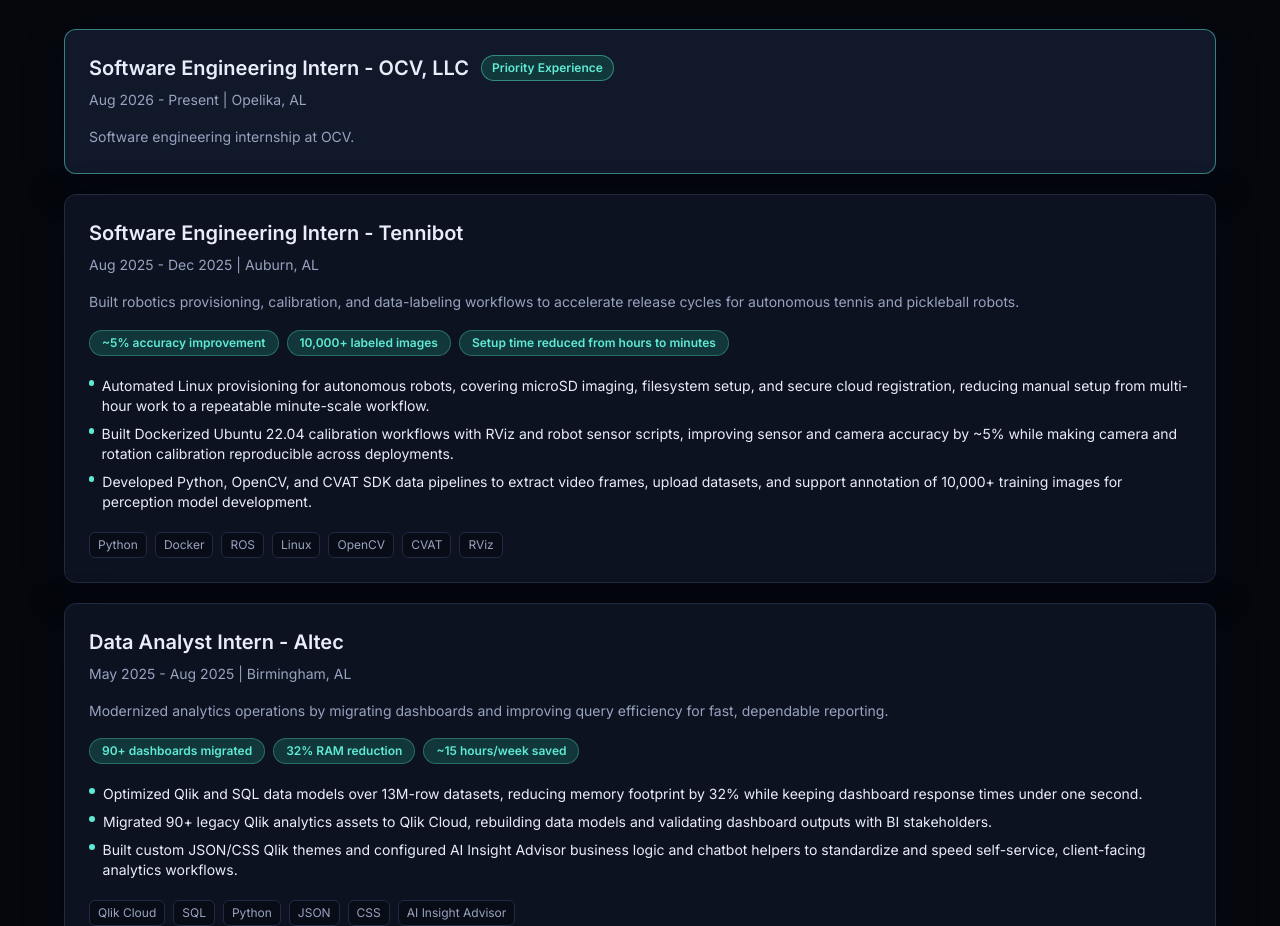
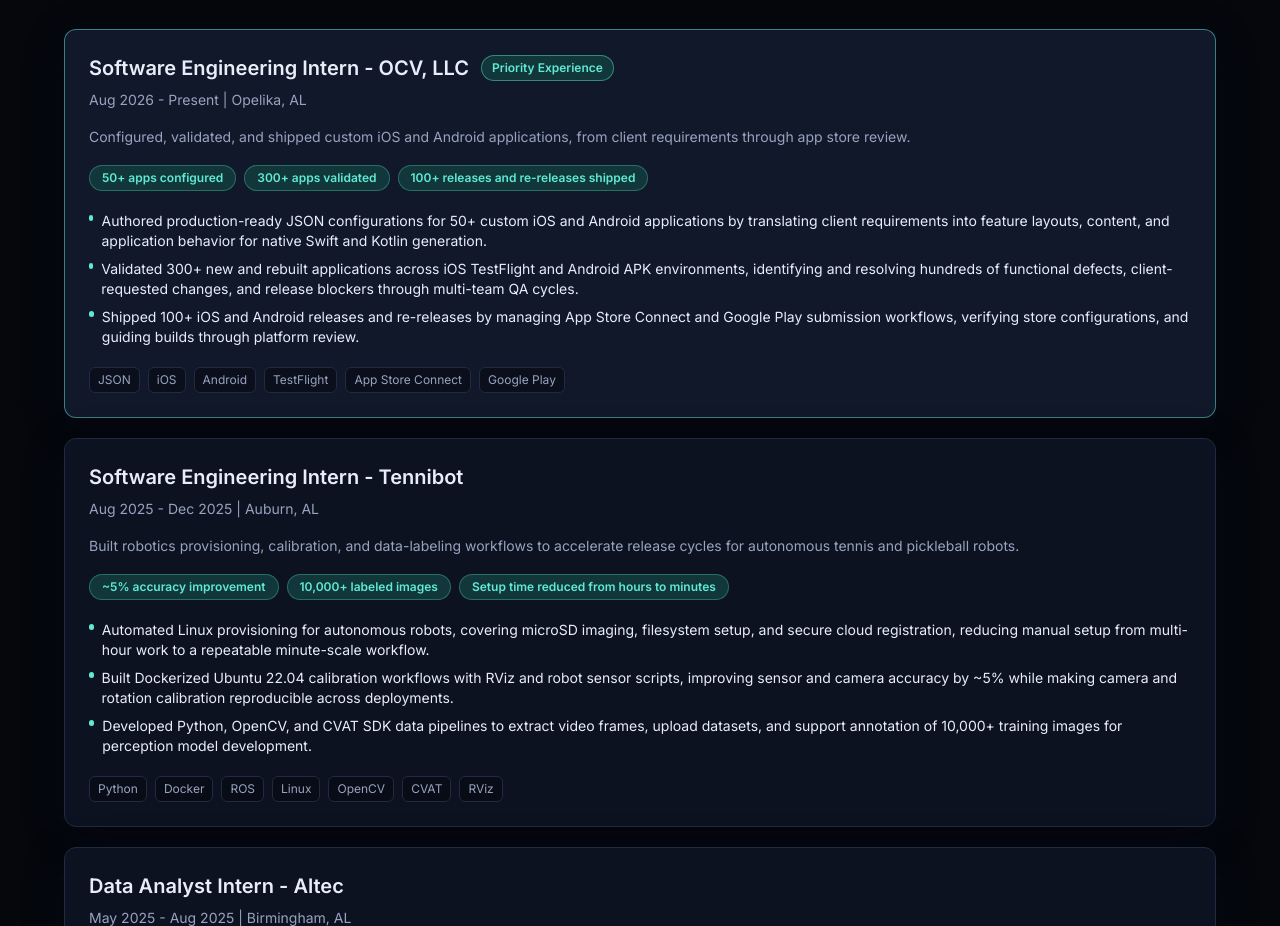
Before and after one commit to fernando-ace/Portfolio-Website, a React (Vite) app: page / in a window 1280 px wide. Shown: the part 964-1890 px from the top of the page. Built offline with nearby package versions, Linux system fonts and the light colour scheme.

Commit message:
Update OCV experience and September 2026 resume

```diff
--- a/src/data/portfolioData.js
+++ b/src/data/portfolioData.js
@@ -32,7 +32,14 @@
     period: "Aug 2026 - Present",
     location: "Opelika, AL",
     summary:
-      "Software engineering internship at OCV."
+      "Configured, validated, and shipped custom iOS and Android applications, from client requirements through app store review.",
+    metrics: ["50+ apps configured", "300+ apps validated", "100+ releases and re-releases shipped"],
+    highlights: [
+      "Authored production-ready JSON configurations for 50+ custom iOS and Android applications by translating client requirements into feature layouts, content, and application behavior for native Swift and Kotlin generation.",
+      "Validated 300+ new and rebuilt applications across iOS TestFlight and Android APK environments, identifying and resolving hundreds of functional defects, client-requested changes, and release blockers through multi-team QA cycles.",
+      "Shipped 100+ iOS and Android releases and re-releases by managing App Store Connect and Google Play submission workflows, verifying store configurations, and guiding builds through platform review."
+    ],
+    tech: ["JSON", "iOS", "Android", "TestFlight", "App Store Connect", "Google Play"]
   },
   {
     company: "Tennibot",
```
Also changed, not shown: 2 other files (tests, documents, lock files or other folders).
